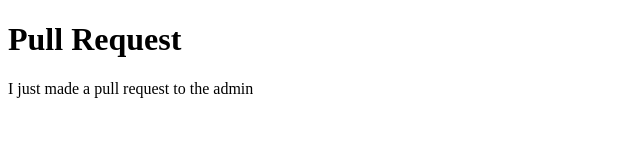
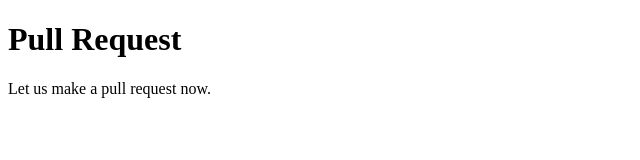
Before and after one commit to PeeKay-SofDev/LearnGithub, a plain HTML site: page index.html in a window 1280 px wide. Shown: the full height of the page, 0-640 px from the left. Drawn offline with Linux system fonts and the light colour scheme.

Commit message:
pull request now

```diff
--- a/index.html
+++ b/index.html
@@ -7,6 +7,6 @@
 </head>
 <body>
   <h1>Pull Request</h1>
-  <p>I just made a pull request to the admin</p>
+  <p>Let us make a pull request now.</p>
 </body>
 </html>
--- a/index.js
+++ b/index.js
@@ -1 +1 @@
-console.log("I just made a pull request to the admin");
+console.log("I want to make a pull request.");
```
